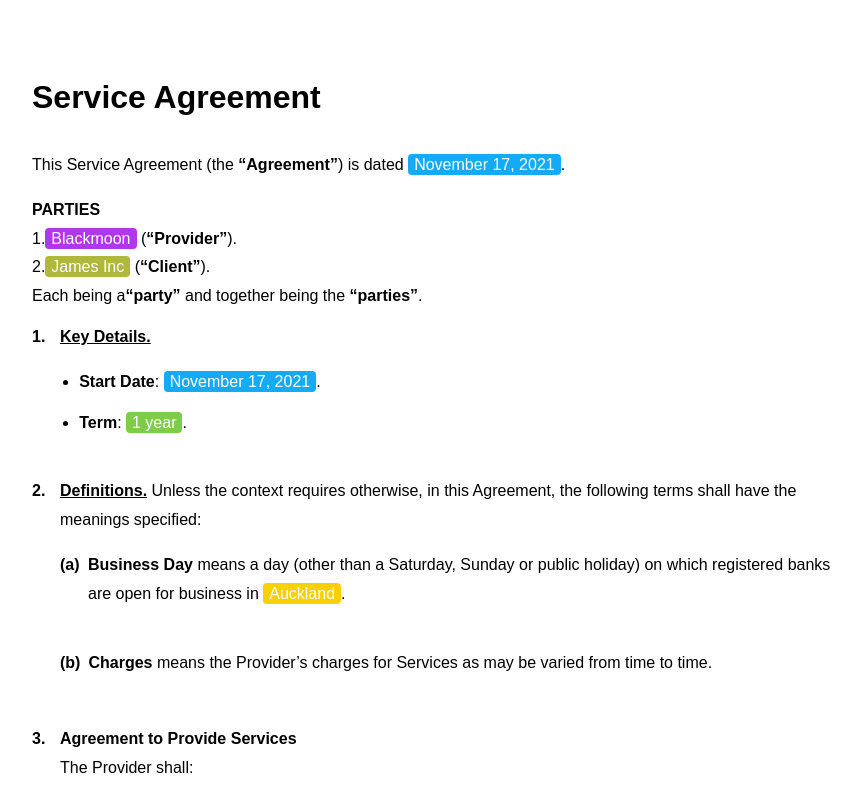
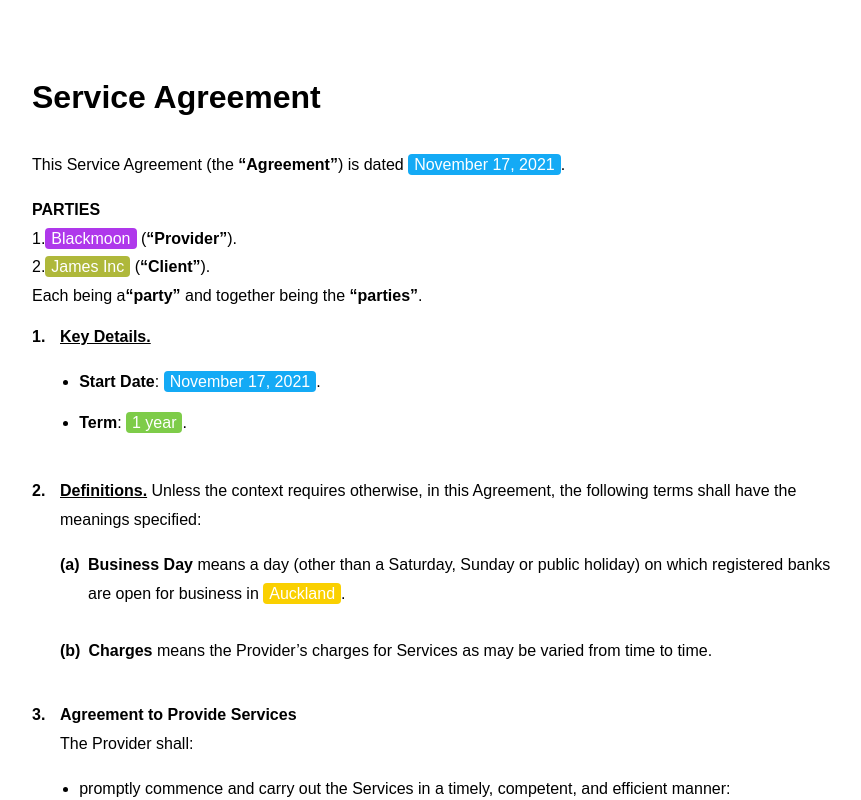
Before and after one commit to StillInDev/IvoTakeHome, a React (Create React App) app in the folder contract-ui/: page / in a window 1280 px wide. Shown: the top 800 px of the page, without its empty margins (208-1069 px from the left). Built offline with nearby package versions, Linux system fonts and the light colour scheme.

Commit message:
updating .css file

```diff
--- a/contract-ui/src/App.css
+++ b/contract-ui/src/App.css
@@ -62,7 +62,7 @@
 
 .definition-clause {
   margin-left: 0;
-  margin-bottom: 0.75em;
+  margin-bottom: 0;
   display: flex;
   align-items: baseline;
 }
```
